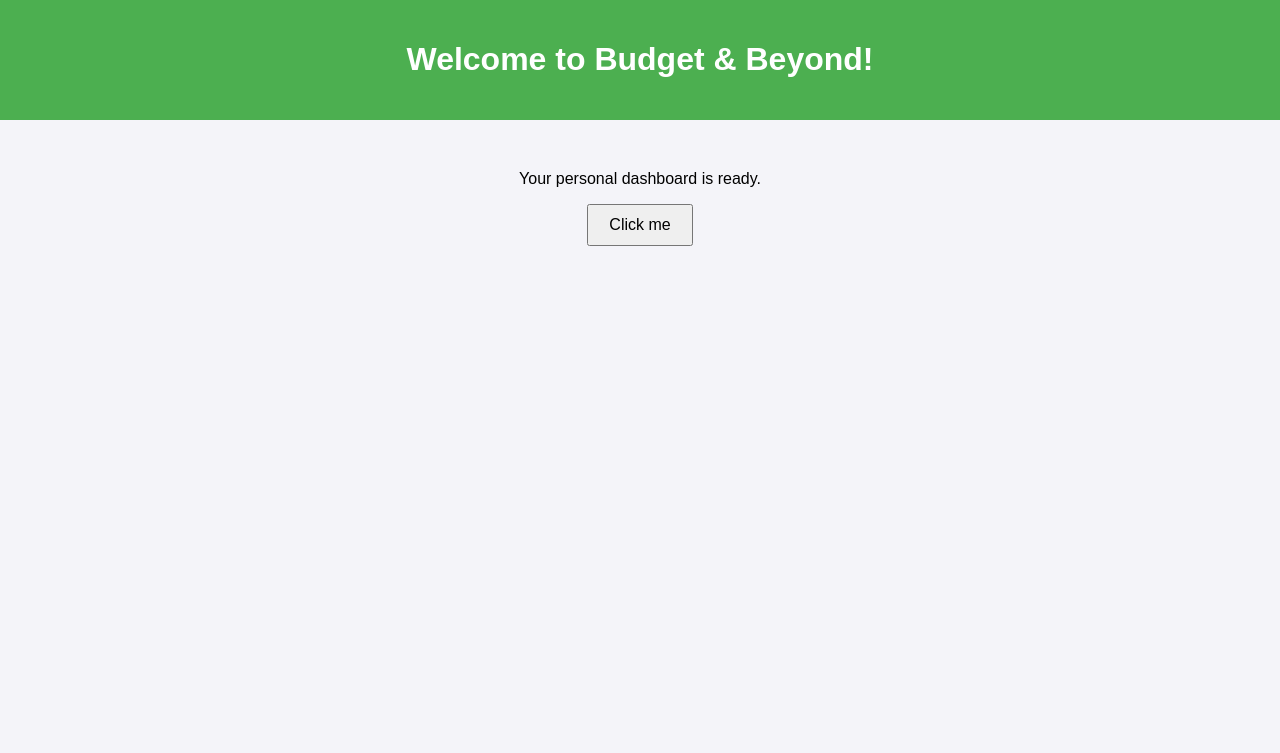
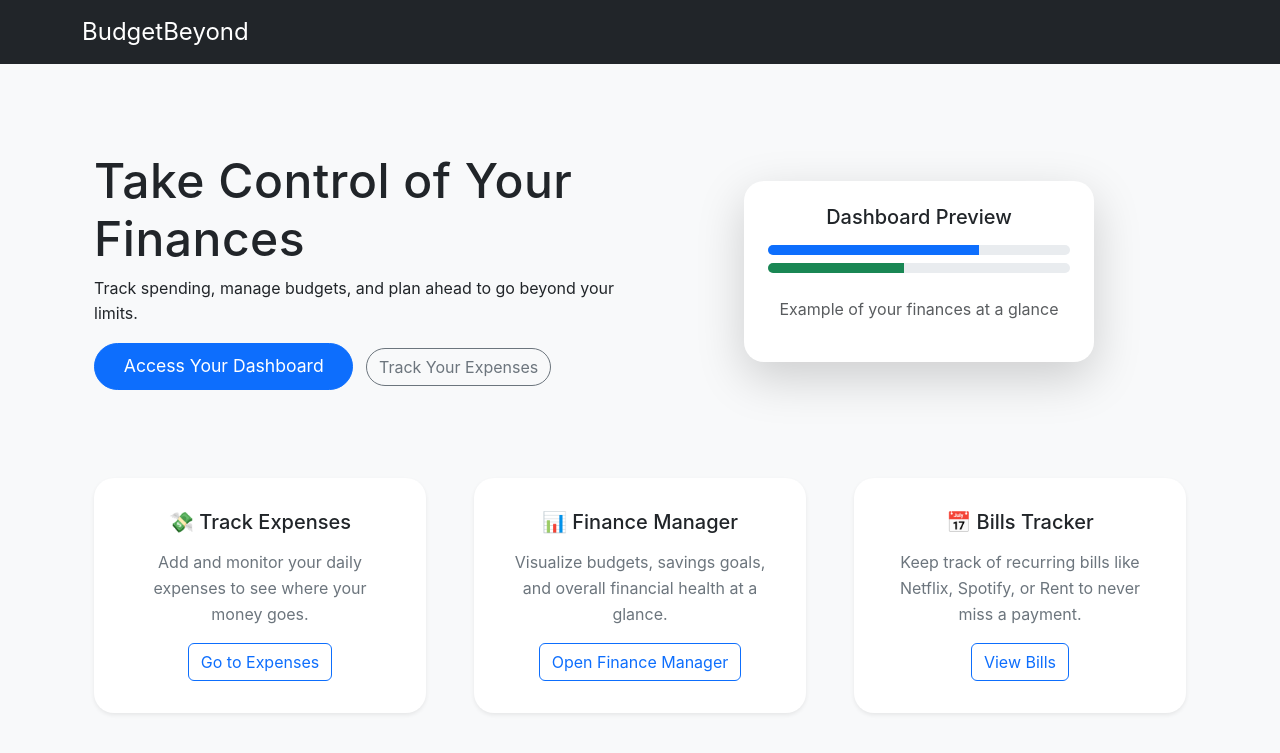
Before and after one commit to Simply-Ryan/Budget-Beyond, a Flask app: page / in a window 1280 px wide. Shown: the top 753 px of the page. Run offline with Flask 3, Linux system fonts and the light colour scheme.

Commit message:
Update 1

```diff
--- a/app/static/css/styles.css
+++ b/app/static/css/styles.css
@@ -0,0 +1,114 @@
+/* General Body Styling */
+body {
+    margin: 0;
+    padding: 0;
+    font-family: 'Inter', sans-serif;
+    line-height: 1.6;
+    background-color: #f8f9fa;
+    transition: background-color 0.3s ease, color 0.3s ease;
+}
+
+/* Dark mode overrides */
+[data-bs-theme="dark"] body {
+    background-color: #121212;
+    color: #f1f1f1;
+}
+
+/* Hero Section */
+section.py-5 {
+    padding-top: 4rem !important;
+    padding-bottom: 4rem !important;
+}
+
+section.py-5 h1 {
+    font-size: 3rem;
+    letter-spacing: 0.5px;
+}
+
+section.py-5 p.lead {
+    font-size: 1.25rem;
+    color: #6c757d;
+}
+
+[data-bs-theme="dark"] section.py-5 p.lead {
+    color: #d3d3d3;
+}
+
+/* Buttons */
+.btn-primary {
+    border-radius: 50px;
+    padding: 0.6rem 1.8rem;
+    font-size: 1.1rem;
+    transition: all 0.3s ease;
+}
+
+.btn-primary:hover {
+    transform: translateY(-2px);
+    box-shadow: 0 5px 15px rgba(0,0,0,0.2);
+}
+
+.btn-outline-secondary {
+    border-radius: 50px;
+    transition: all 0.3s ease;
+}
+
+.btn-outline-secondary:hover {
+    background-color: #0d6efd;
+    color: #fff;
+}
+
+/* Cards */
+.card {
+    border: none;
+    border-radius: 20px;
+    transition: transform 0.3s ease, box-shadow 0.3s ease;
+}
+
+.card:hover {
+    transform: translateY(-5px);
+    box-shadow: 0 15px 30px rgba(0,0,0,0.1);
+}
+
+.card h5 {
+    font-size: 1.25rem;
+    margin-bottom: 1rem;
+}
+
+.card p {
+    color: #6c757d;
+}
+
+[data-bs-theme="dark"] .card p {
+    color: #d3d3d3;
+}
+
+/* Navbar */
+.navbar-brand {
+    font-size: 1.5rem;
+}
+
+.navbar-nav .nav-link {
+    margin: 0 0.5rem;
+    font-weight: 500;
+}
+
+.navbar .btn {
+    font-weight: 500;
+}
+
+/* Hero Dashboard Card */
+section .card {
+    max-width: 350px;
+    margin: 0 auto;
+}
+
+/* Responsive adjustments */
+@media (max-width: 768px) {
+    section.py-5 h1 {
+        font-size: 2.2rem;
+    }
+
+    section.py-5 p.lead {
+        font-size: 1rem;
+    }
+}
--- a/app/templates/home.html
+++ b/app/templates/home.html
@@ -1,39 +1,69 @@
-<!DOCTYPE html>
-<html lang="en">
-<head>
-    <meta charset="UTF-8">
-    <title>Budget & Beyond</title>
-    <link rel="stylesheet" href="{{ url_for('static', filename='css/styles.css') }}">
-    <style>
-        body {
-            font-family: Arial, sans-serif;
-            background-color: #f4f4f9;
-            margin: 0;
-            padding: 0;
-            text-align: center;
-        }
-        header {
-            background-color: #4CAF50;
-            color: white;
-            padding: 20px 0;
-        }
-        main {
-            margin: 50px;
-        }
-        button {
-            padding: 10px 20px;
-            font-size: 16px;
-            cursor: pointer;
-        }
-    </style>
-</head>
-<body>
-    <header>
-        <h1>Welcome to Budget & Beyond!</h1>
-    </header>
-    <main>
-        <p>Your personal dashboard is ready.</p>
-        <button onclick="alert('Everything works!')">Click me</button>
-    </main>
-</body>
-</html>
+{% extends "layout.html" %}
+
+{% block content %}
+<!-- Hero Section -->
+<section class="hero bg-light py-5">
+    <div class="container">
+        <div class="row align-items-center">
+            <!-- Text -->
+            <div class="col-md-6 hero-text text-center text-md-start">
+                <h1>Take Control of Your Finances</h1>
+                <p>Track spending, manage budgets, and plan ahead to go beyond your limits.</p>
+                <a href="#" class="btn btn-primary me-2">Access Your Dashboard</a>
+                <a href="#" class="btn btn-outline-secondary">Track Your Expenses</a>
+            </div>
+            <!-- Dashboard Preview -->
+            <div class="col-md-6 text-center mt-4 mt-md-0">
+                <div class="card shadow-lg p-4" style="max-width: 350px; margin: 0 auto;">
+                    <h5 class="card-title mb-3">Dashboard Preview</h5>
+                    <div class="progress mb-2" style="height: 10px;">
+                        <div class="progress-bar" role="progressbar" style="width: 70%;"></div>
+                    </div>
+                    <div class="progress mb-2" style="height: 10px;">
+                        <div class="progress-bar bg-success" role="progressbar" style="width: 45%;"></div>
+                    </div>
+                    <p class="mt-3 text-muted">Example of your finances at a glance</p>
+                </div>
+            </div>
+        </div>
+    </div>
+</section>
+
+<!-- Feature Cards -->
+<section class="py-4">
+    <div class="container">
+        <div class="row g-5 justify-content-center">
+            <!-- Track Expenses -->
+            <div class="col-md-4">
+                <div class="card shadow-sm h-100 text-center p-3">
+                    <div class="card-body">
+                        <h5 class="card-title">💸 Track Expenses</h5>
+                        <p class="card-text">Add and monitor your daily expenses to see where your money goes.</p>
+                        <a href="#" class="btn btn-outline-primary">Go to Expenses</a>
+                    </div>
+                </div>
+            </div>
+            <!-- Finance Manager -->
+            <div class="col-md-4">
+                <div class="card shadow-sm h-100 text-center p-3">
+                    <div class="card-body">
+                        <h5 class="card-title">📊 Finance Manager</h5>
+                        <p class="card-text">Visualize budgets, savings goals, and overall financial health at a glance.</p>
+                        <a href="#" class="btn btn-outline-primary">Open Finance Manager</a>
+                    </div>
+                </div>
+            </div>
+            <!-- Bills Tracker -->
+            <div class="col-md-4">
+                <div class="card shadow-sm h-100 text-center p-3">
+                    <div class="card-body">
+                        <h5 class="card-title">📅 Bills Tracker</h5>
+                        <p class="card-text">Keep track of recurring bills like Netflix, Spotify, or Rent to never miss a payment.</p>
+                        <a href="#" class="btn btn-outline-primary">View Bills</a>
+                    </div>
+                </div>
+            </div>
+        </div>
+    </div>
+</section>
+{% endblock %}
--- /dev/null
+++ b/app/templates/layout.html
@@ -0,0 +1,26 @@
+<!DOCTYPE html>
+<html lang="en">
+<head>
+    <meta charset="UTF-8">
+    <title>{{ title or "My App" }}</title>
+    <link href="https://cdn.jsdelivr.net/npm/bootstrap@5.3.2/dist/css/bootstrap.min.css" rel="stylesheet">
+    <link rel="stylesheet" href="{{ url_for('static', filename='css/styles.css') }}">
+</head>
+<body class="bg-light">
+
+    <!-- Navbar -->
+    <nav class="navbar navbar-expand-lg navbar-dark bg-dark">
+        <div class="container">
+            <a class="navbar-brand" href="{{ url_for('main.home') }}">BudgetBeyond</a>
+        </div>
+    </nav>
+
+    <!-- Page Content -->
+    <div class="container mt-4">
+        {% block content %}{% endblock %}
+    </div>
+
+    <!-- Bootstrap JS -->
+    <script src="https://cdn.jsdelivr.net/npm/bootstrap@5.3.2/dist/js/bootstrap.bundle.min.js"></script>
+</body>
+</html>
```
Also changed, not shown: app/models.py (added).
